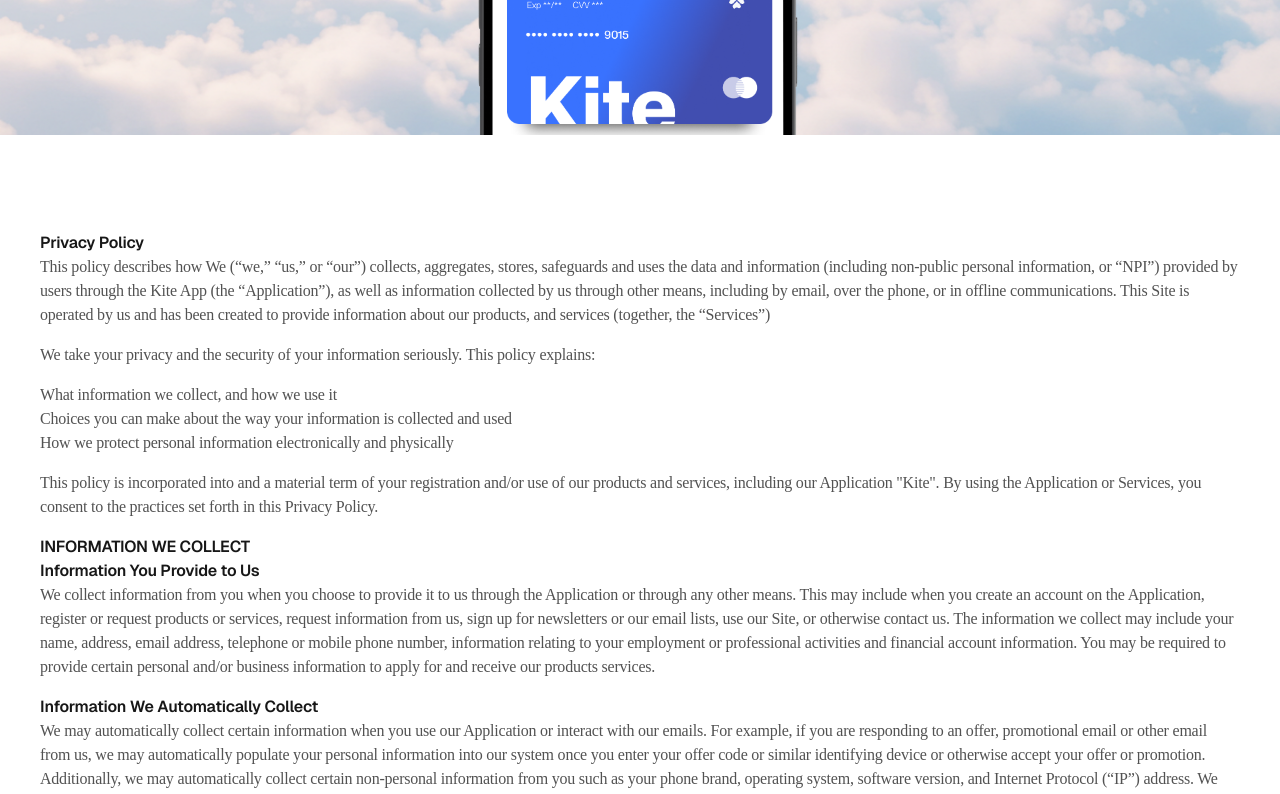
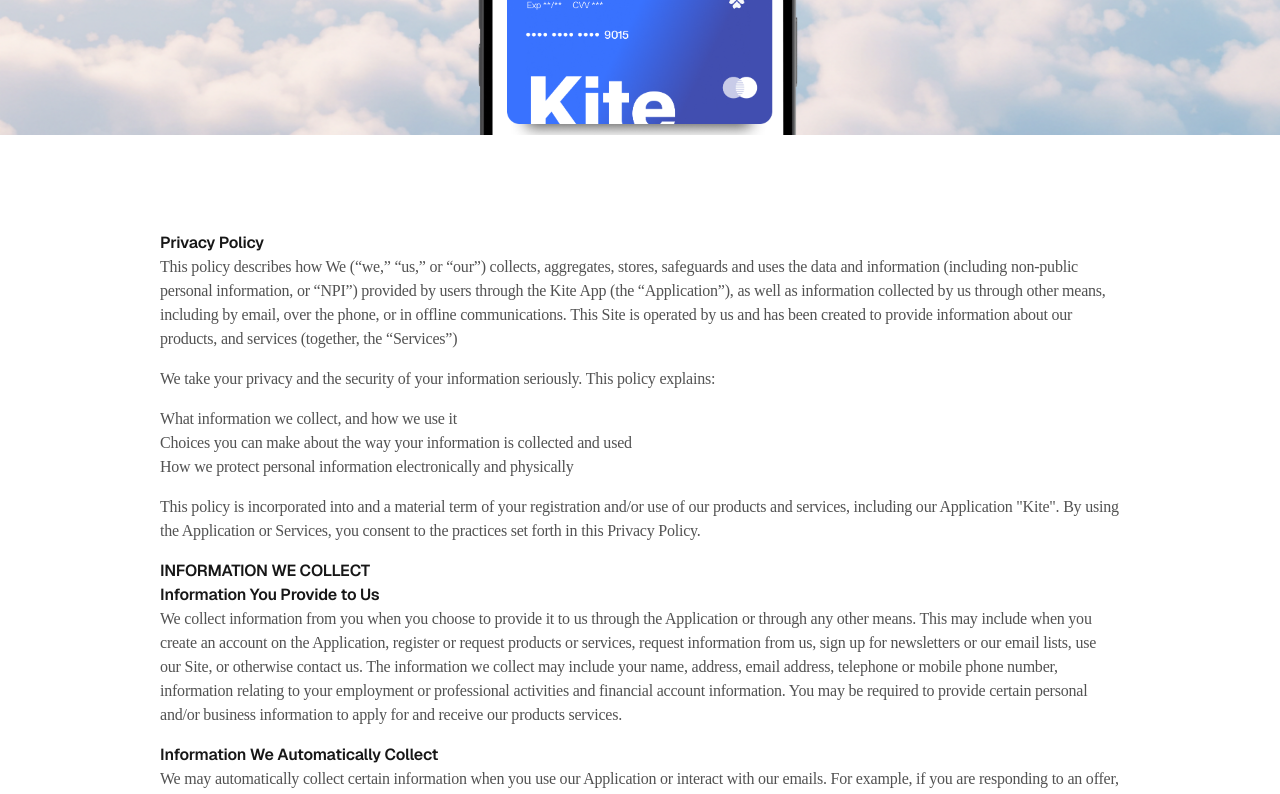
Before and after one commit to Gomoo/kite-svc, a Next.js app: page /privacy-policy in a window 1280 px wide. Shown: the part 540-1334 px from the top of the page. Built offline with nearby package versions, Linux system fonts and the light colour scheme; a web font is replaced by a local one; what tailwind-inview would draw is missing.

Commit message:
md:px-20 lg:px-40

```diff
--- a/src/app/privacy-policy/page.tsx
+++ b/src/app/privacy-policy/page.tsx
@@ -1,6 +1,6 @@
 export default function PrivacyPolicy() {
   return (
-    <main className="flex min-h-screen flex-col px-10 py-24">
+    <main className="flex min-h-screen flex-col px-10 py-24 md:px-20 lg:px-40">
       <h2 className="font-bold">Privacy Policy</h2>
 
       <p className="mb-4">
```
